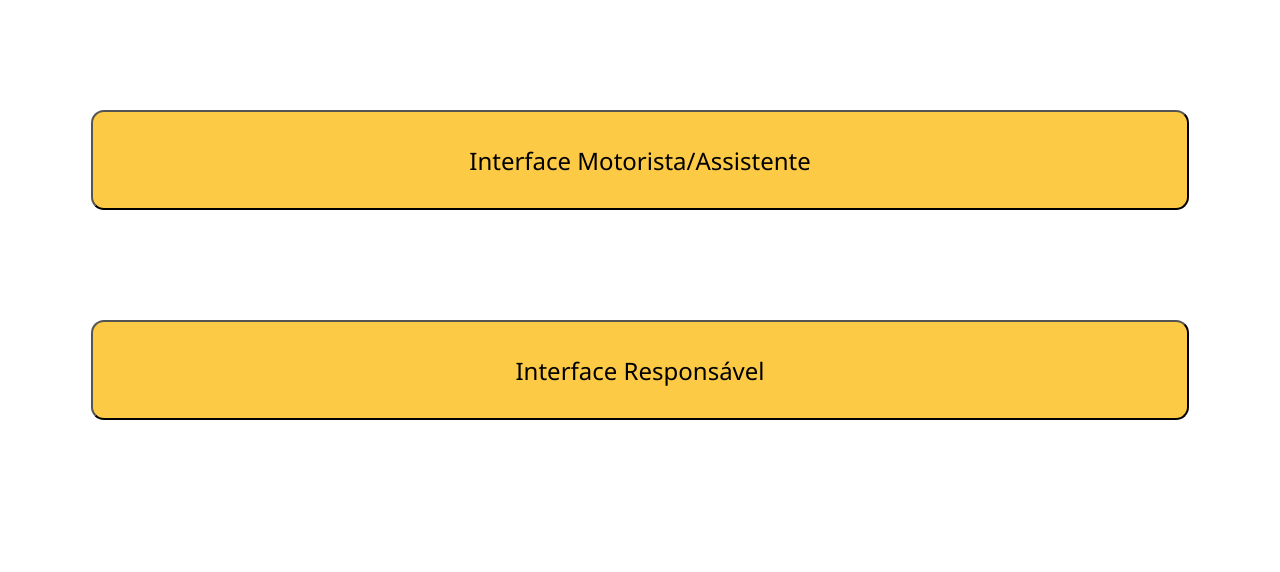
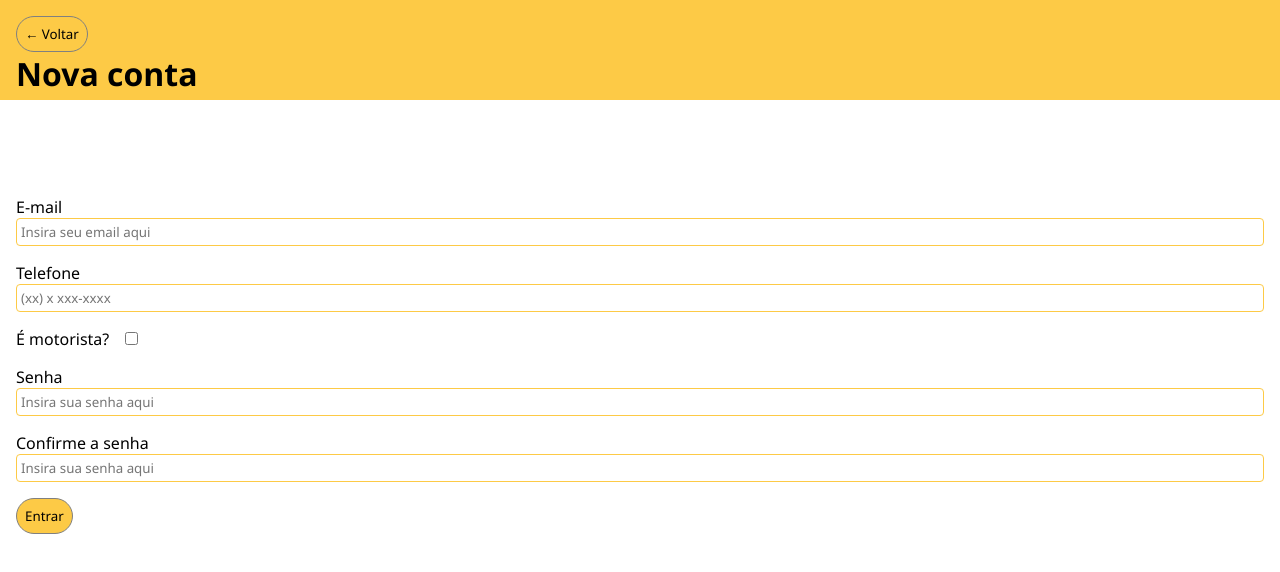
Before and after one commit to MrBunnyGif/fatec-piriuber, a React (Create React App) app: page /create in a window 1280 px wide. Shown: the top 572 px of the page. Built offline with nearby package versions, Linux system fonts and the light colour scheme.

Commit message:
Creates create account

```diff
--- a/src/App.js
+++ b/src/App.js
@@ -15,6 +15,7 @@ import {
   Route
 } from "react-router-dom";
 import ProtectedRoute from './components/ProtectedRoute';
+import NewAccount from './pages/public/NewAccount';
 
 class App extends Component {
   render() {
@@ -22,7 +23,7 @@ class App extends Component {
       <Routes>
         <Route path="/" element={<LoginType />} />
         <Route path="/login" element={<Login />} />
-        <Route path="/create" element={<LoginType />} />
+        <Route path="/create" element={<NewAccount />} />
 
         <Route path='/home' element={<ProtectedRoute component={<Home />} />} />
         <Route path="/find-children" element={<ProtectedRoute component={<FindChildren />} />} />
--- a/src/components/PreviousButton.js
+++ b/src/components/PreviousButton.js
@@ -1,9 +1,9 @@
 import React from "react";
 import { useNavigate } from "react-router-dom";
 
-export default () => {
+export default ({ logout }) => {
 	const navigate = useNavigate();
 	return (
-		<button className="some-btn" onClick={() => navigate('/home')}> ← Voltar</button>
+		<button className="some-btn" onClick={() => navigate(logout ? '/' : '/home')}> ← Voltar</button>
 	)
 }
--- a/src/index.css
+++ b/src/index.css
@@ -324,13 +324,11 @@ nav ul li a:hover {
     font-size: 1.50em;
 }
 
-.form h1 {
+.form .h1 {
     height: 100px;
     background: #FDCA46;
     padding: 1rem;
     box-sizing: border-box;
-    display: flex;
-    align-items: center;
 }
 
 .form form {
@@ -342,7 +340,7 @@ form div {
     margin-bottom: 1rem;
 }
 
-form input {
+form input:not(.w-n) {
     width: 100%;
     border: 1px solid rgb(253, 202, 70);
     padding: 4px;
@@ -350,6 +348,16 @@ form input {
     border-radius: 4px;
 }
 
-.some-btn:disabled{
+form input.w-n {
+    margin-left: 1rem;
+}
+
+.some-btn:disabled {
     background-color: #FDCA46BA;
 }
+
+.form a {
+    padding-left: 1rem;
+    color: #886d26;
+    text-decoration: none;
+}
--- a/src/pages/public/Login.js
+++ b/src/pages/public/Login.js
@@ -1,6 +1,7 @@
 import React, { useState } from 'react'
 import { Link, useNavigate } from "react-router-dom";
 import Auth from '../../Auth';
+import PreviousButton from '../../components/PreviousButton';
 
 export default () => {
 	const navigate = useNavigate()
@@ -15,16 +16,19 @@ export default () => {
 		e.preventDefault()
 		setReq(true)
 
-		setTimeout(()=>{
+		setTimeout(() => {
 			logIn('driver')
-		},2000)
+		}, 2000)
 	}
 
 	return (
 		<div className='form'>
-			<h1>
-				Login
-			</h1>
+			<div className='h1'>
+				<PreviousButton logout />
+				<h1>
+					Login
+				</h1>
+			</div>
 			<form onSubmit={e => handleSubmit(e)}>
 				<div>
 					<label>
@@ -42,6 +46,9 @@ export default () => {
 				</div>
 				<button disabled={req} className='some-btn'>{req ? 'Entrando...' : 'Entrar'}</button>
 			</form>
+			<Link to="/create">
+				Criar conta
+			</Link>
 		</div>
 	)
 }
--- /dev/null
+++ b/src/pages/public/NewAccount.js
@@ -0,0 +1,101 @@
+import React, { useState, Fragment } from 'react'
+import { Link, useNavigate } from "react-router-dom";
+import Auth from '../../Auth';
+import PreviousButton from '../../components/PreviousButton';
+
+export default () => {
+	const navigate = useNavigate()
+	const [req, setReq] = useState()
+	const [isDriver, setDriver] = useState(undefined)
+
+	const logIn = type => {
+		// Auth.getUserType()
+		navigate('/login')
+	}
+
+	const handleSubmit = e => {
+		e.preventDefault()
+		setReq(true)
+
+		setTimeout(() => {
+			logIn('driver')
+		}, 2000)
+	}
+
+	return (
+		<div className='form'>
+			<div className='h1'>
+				<PreviousButton logout />
+				<h1>
+					Nova conta
+				</h1>
+			</div>
+			<form onSubmit={e => handleSubmit(e)}>
+				<div>
+					<label>
+						E-mail
+					</label>
+					<br />
+					<input type="email" placeholder='Insira seu email aqui' required />
+				</div>
+
+				<div>
+					<label>
+						Telefone
+					</label>
+					<br />
+					<input type="password" placeholder='(xx) x xxx-xxxx' required />
+				</div>
+
+
+				<div>
+					<label>
+						É motorista?
+						<input className='w-n' onChange={e => setDriver(e.target.checked)} type="checkbox" required />
+					</label>
+				</div>
+
+				{isDriver != undefined ?
+					isDriver === true ?
+						<Fragment>
+						<div>
+							<label>
+								Modelo do carro?
+								<input placeholder='Modelo aqui' required />
+							</label>
+						</div>
+						</Fragment>
+						:
+						<Fragment>
+							<div>
+							<label>
+								Nome da criança
+								<input placeholder='Nome e idade aqui' required />
+							</label>
+						</div>
+						</Fragment>
+					:
+					<Fragment>
+					</Fragment>
+				}
+
+				<div>
+					<label>
+						Senha
+					</label>
+					<br />
+					<input type="password" placeholder='Insira sua senha aqui' required />
+				</div>
+
+				<div>
+					<label>
+						Confirme a senha
+					</label>
+					<br />
+					<input type="password" placeholder='Insira sua senha aqui' required />
+				</div>
+				<button disabled={req} className='some-btn'>{req ? 'Entrando...' : 'Entrar'}</button>
+			</form>
+		</div>
+	)
+}
```
